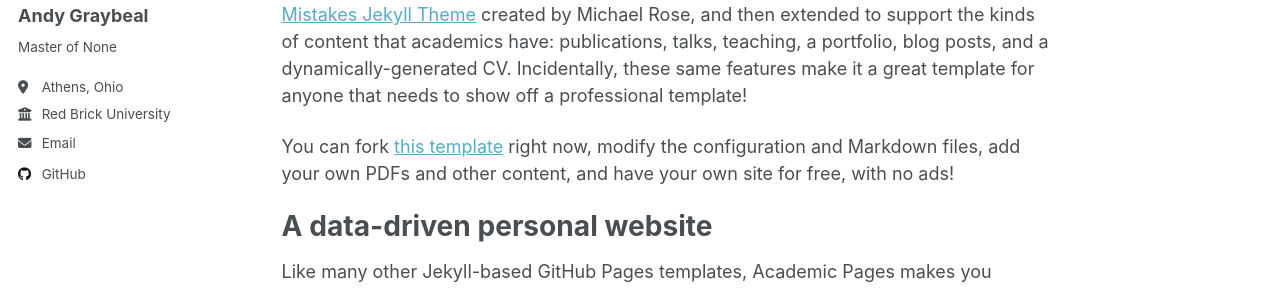
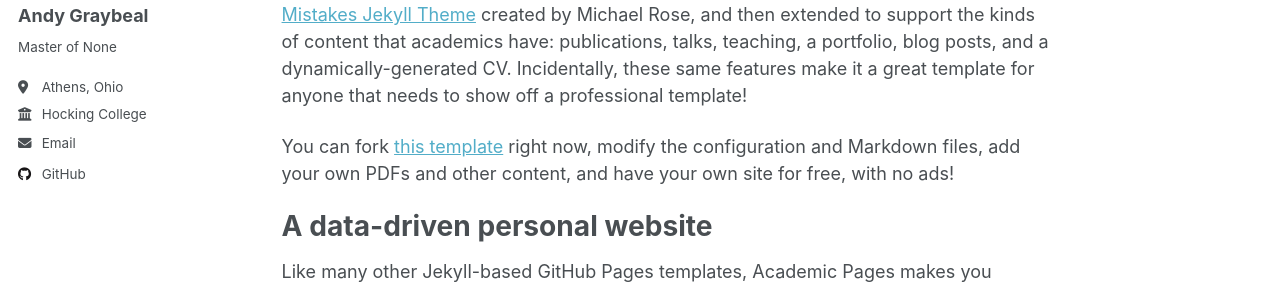
Before and after one commit to andy-graybeal/andy-graybeal.github.io, a Jekyll site: the page built from _pages/about.md, in a window 1280 px wide. Shown: the part 276-565 px from the top of the page. Built offline with Jekyll 4.4.1, drawn with Linux system fonts in a browser that asks for light colours; a script that is not in the unit is left out.

Commit message:
Update _config.yml

```diff
--- a/_config.yml
+++ b/_config.yml
@@ -27,7 +27,7 @@ author:
   pronouns         : # example: "she/her"
   bio              : "Master of None"
   location         : "Athens, Ohio"
-  employer         : "Red Brick University"
+  employer         : "Hocking College"
   uri              : # URL
   email            : "graybeals@hocking.edu"
 
@@ -47,7 +47,7 @@ author:
   bitbucket        : # Username - Update with your username on the site
   codepen          : # Username
   dribbble         : # Username
-  github           : "academicpages"
+  github           : "andy-graybeal"
   kaggle           : # Username
   stackoverflow    : # User number or user number and name (i.e., use "1" or "1/jeff-atwood")
 
```
